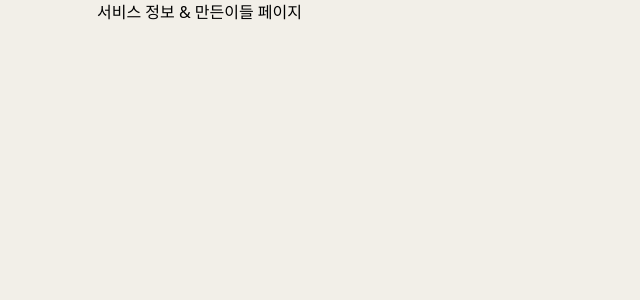
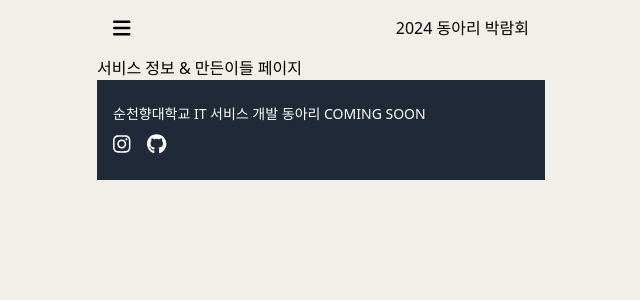
Before and after one commit to Antraxmin/sch-club-fair, a Next.js app: page /about in a window 1280 px wide. Shown: the top 300 px of the page, without its empty margins (319-959 px from the left). Built offline with nearby package versions, Linux system fonts and the light colour scheme.

Commit message:
Update Layout.tsx

```diff
--- a/components/common/Layout.tsx
+++ b/components/common/Layout.tsx
@@ -1,15 +1,48 @@
-import React, { ReactNode } from "react";
+import React, { ReactNode, useState } from "react";
 import Footer from "./Footer";
+import Drawer from "./Drawer";
+import { FontAwesomeIcon } from "@fortawesome/react-fontawesome";
+import { faBars } from "@fortawesome/free-solid-svg-icons";
 
 interface LayoutProps {
   children: ReactNode;
 }
 
 export default function Layout({ children }: LayoutProps) {
+  const [isDrawerOpen, setIsDrawerOpen] = useState(false);
+
+  const toggleDrawer = () => {
+    setIsDrawerOpen(!isDrawerOpen);
+  };
+
+  const closeDrawer = () => {
+    setIsDrawerOpen(false);
+  };
   return (
     <div className="bg-[#F2EFE8] min-h-screen">
       <div className="h-full max-w-md mx-auto ">
-        <div>{children}</div>
+        <div className="h-screen flex flex-col">
+          <div className="flex items-center justify-between p-4">
+            <div>
+              <FontAwesomeIcon
+                icon={faBars}
+                size="lg"
+                onClick={toggleDrawer}
+                className="cursor-pointer"
+              />
+            </div>
+            <div>2024 동아리 박람회</div>
+          </div>
+          <Drawer isOpen={isDrawerOpen} onClose={closeDrawer} />
+          {isDrawerOpen && (
+            <div
+              className="fixed top-0 left-0 h-screen w-full bg-black opacity-50 z-40"
+              onClick={closeDrawer}
+            />
+          )}
+          <div>{children}</div>
+          <Footer />
+        </div>
       </div>
     </div>
   );
```
